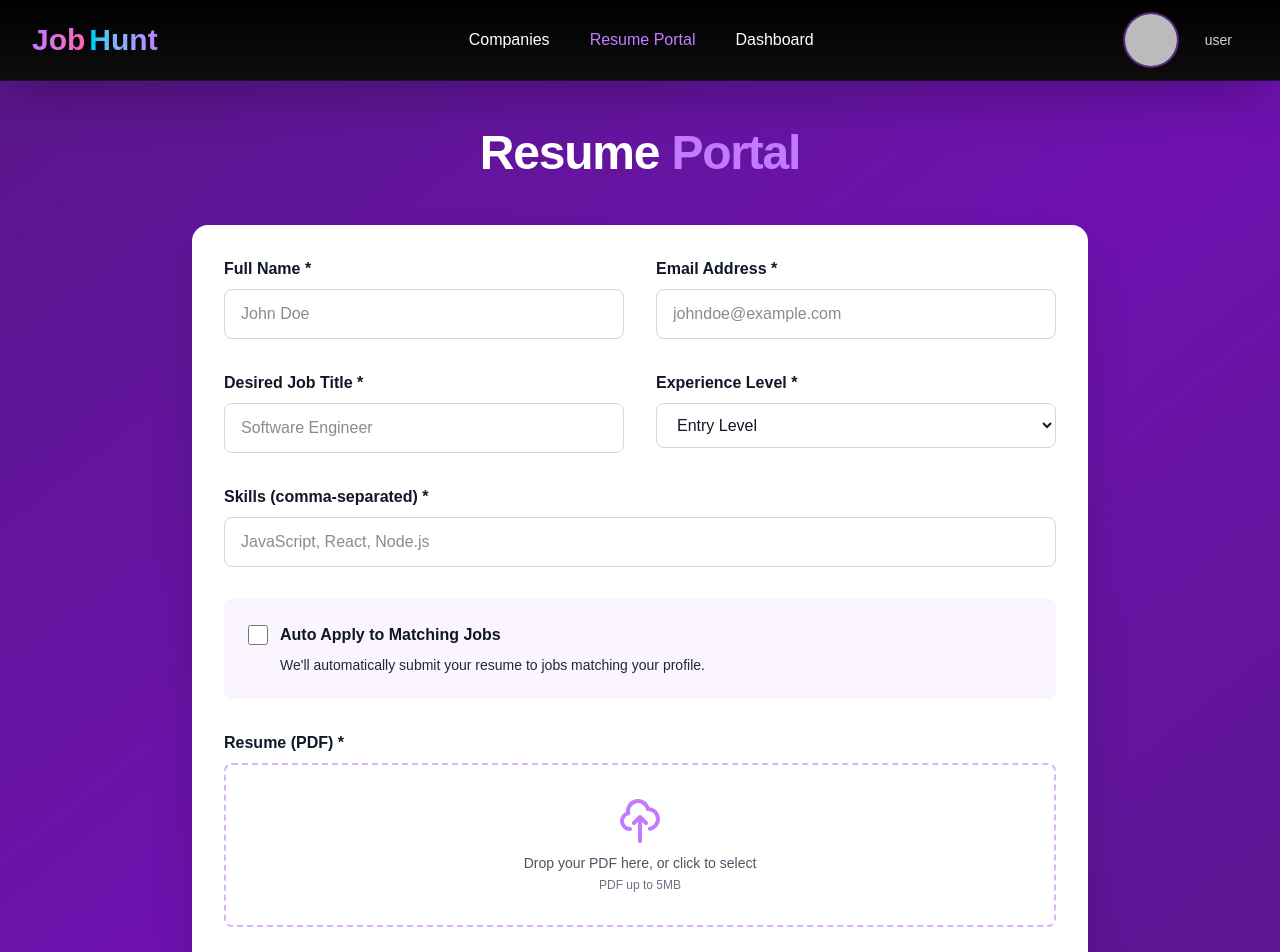
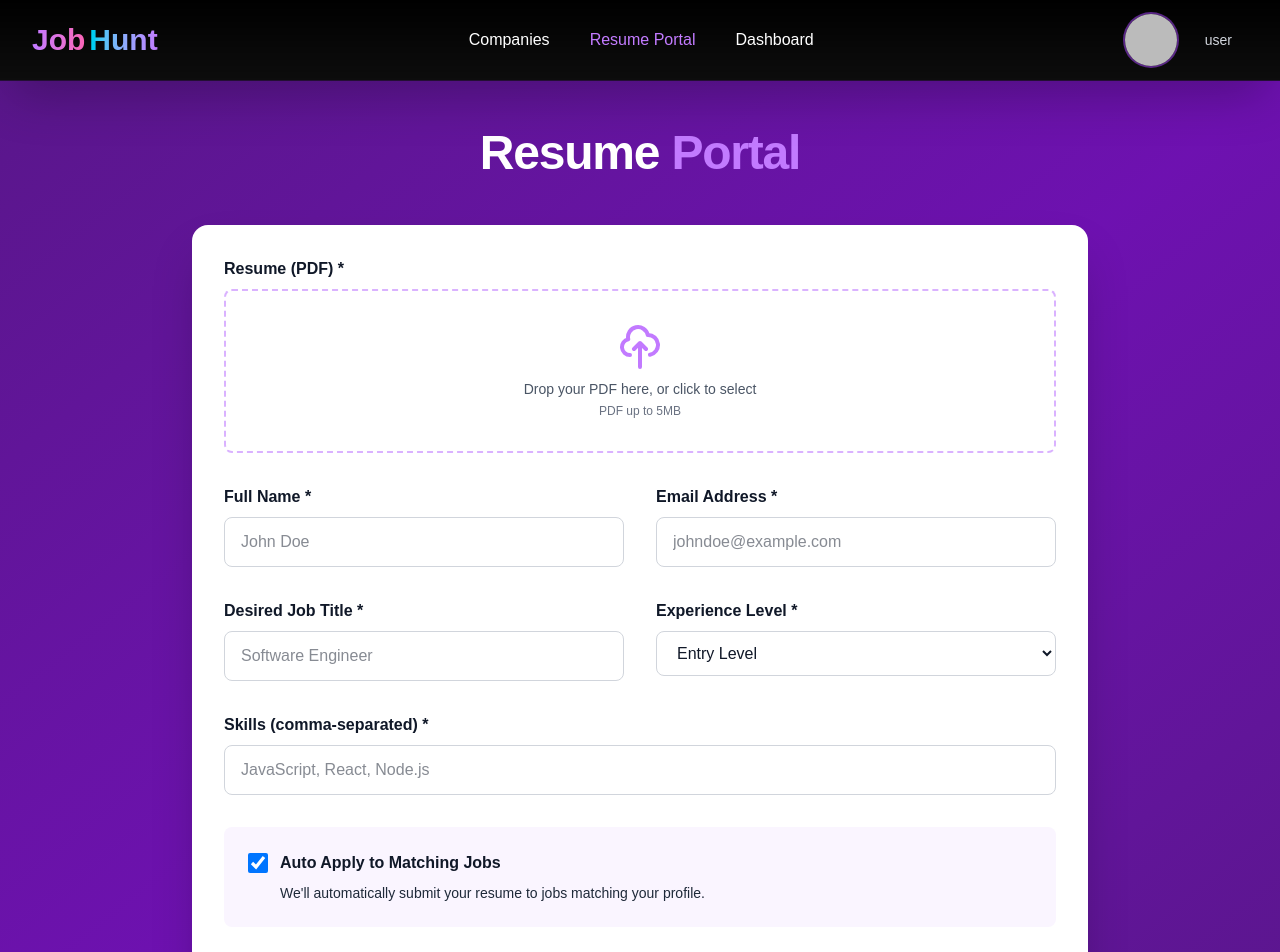
Before and after one commit to saurabh2774/Automated-Candidate-Job-Profiling-Portal-, a Next.js app: page /resume-portal in a window 1280 px wide. Shown: the top 952 px of the page. Built offline with nearby package versions, Linux system fonts and the light colour scheme; no server answers; sample sign-in values are in the browser's storage.

Commit message:
Refactor ResumePortal with Suspense and search params

```diff
--- a/app/resume-portal/page.js
+++ b/app/resume-portal/page.js
@@ -1,15 +1,20 @@
 "use client";
 
-import { useState } from "react";
+import { useState, useEffect, Suspense } from "react";
+import { useSearchParams } from "next/navigation";
 
-export default function ResumePortal() {
+function ResumePortalContent() {
+  const searchParams = useSearchParams();
+  const targetCompanyId = searchParams.get('companyId');
+  const targetCompanyName = searchParams.get('companyName');
+
   const [formData, setFormData] = useState({
     fullName: "",
     email: "",
     desiredJobTitle: "",
     skills: "",
     experienceLevel: "entry",
-    autoApply: false,
+    autoApply: !targetCompanyId, // Default to false if applying to specific company
     resume: null,
   });
 
@@ -17,6 +22,13 @@ export default function ResumePortal() {
   const [submitSuccess, setSubmitSuccess] = useState(false);
   const [submitError, setSubmitError] = useState("");
   const [matchNotification, setMatchNotification] = useState({ show: false, message: "" });
+
+  // Effect to handle direct application state
+  useEffect(() => {
+    if (targetCompanyId) {
+      setFormData(prev => ({ ...prev, autoApply: false }));
+    }
+  }, [targetCompanyId]);
 
   const validateFile = (file) => {
     // Check if file exists
@@ -91,11 +103,15 @@ export default function ResumePortal() {
             }
         });
 
+        // --- KEY ADDITION: Pass the target company ID if it exists ---
+        if (targetCompanyId) {
+            formDataToSend.append('targetCompanyId', targetCompanyId);
+        }
+
         const response = await fetch('/api/resume-upload', {
             method: 'POST',
             body: formDataToSend,
         });
-
 
         if (!response.ok) {
             let errorMessage;
@@ -105,7 +121,6 @@ export default function ResumePortal() {
                 const errorData = await response.json();
                 errorMessage = errorData.message || 'Failed to submit application';
             } else {
-                // This will catch the "<!DOCTYPE..." error
                 const errorText = await response.text();
                 console.error("Server returned non-JSON error:", errorText);
                 errorMessage = `Server error: ${response.status} ${response.statusText}. Check console for details.`;
@@ -120,9 +135,9 @@ export default function ResumePortal() {
             setSubmitSuccess(true);
             setMatchNotification({
                 show: true,
-                message: data.matches > 0
-                    ? `Match found: ${data.matches} matches found`
-                    : "Match not found"
+                message: targetCompanyId
+                  ? `Application sent successfully to ${targetCompanyName || 'the company'}!`
+                  : (data.matches > 0 ? `Match found: ${data.matches} matches found` : "Match not found")
             });
 
             setFormData({
@@ -136,7 +151,6 @@ export default function ResumePortal() {
             });
             e.target.reset();
         } else {
-
             throw new Error(data.message || 'Failed to submit application');
         }
 
@@ -161,7 +175,11 @@ export default function ResumePortal() {
     <div className="min-h-screen bg-gradient-to-br from-purple-900 via-purple-800 to-purple-900 py-12 px-4">
       <div className="container mx-auto max-w-4xl">
         <h1 className="text-5xl font-extrabold mb-12 text-center text-white tracking-tight">
-          Resume <span className="text-purple-400">Portal</span>
+          {targetCompanyId ? (
+             <>Apply to <span className="text-purple-400">{targetCompanyName || 'Company'}</span></>
+          ) : (
+             <>Resume <span className="text-purple-400">Portal</span></>
+          )}
         </h1>
 
         {matchNotification.show && (
@@ -195,6 +213,50 @@ export default function ResumePortal() {
               </div>
             )}
 
+            <div>
+              <label htmlFor="resume" className="block text-gray-900 font-bold mb-2">
+                Resume (PDF) *
+              </label>
+              <div className="relative">
+                <input
+                  type="file"
+                  id="resume"
+                  name="resume"
+                  onChange={handleChange}
+                  accept=".pdf"
+                  required
+                  className="hidden"
+                />
+                <label
+                  htmlFor="resume"
+                  className="cursor-pointer flex items-center justify-center border-2 border-dashed border-purple-300 rounded-lg p-8 hover:border-purple-500 hover:bg-purple-50 transition-all group"
+                >
+                  <div className="text-center">
+                    <svg
+                      className="mx-auto h-12 w-12 text-purple-400 group-hover:text-purple-500 transition-colors"
+                      fill="none"
+                      stroke="currentColor"
+                      viewBox="0 0 24 24"
+                    >
+                      <path
+                        strokeLinecap="round"
+                        strokeLinejoin="round"
+                        strokeWidth={2}
+                        d="M7 16a4 4 0 01-.88-7.903A5 5 0 1115.9 6L16 6a5 5 0 011 9.9M15 13l-3-3m0 0l-3 3m3-3v12"
+                      />
+                    </svg>
+                    <p className="mt-2 text-sm text-gray-600 group-hover:text-gray-700">
+                      {formData.resume
+                        ? `Selected: ${formData.resume.name}`
+                        : "Drop your PDF here, or click to select"}
+                    </p>
+                    <p className="mt-1 text-xs text-gray-500">
+                      PDF up to 5MB
+                    </p>
+                  </div>
+                </label>
+              </div>
+            </div>
             <div className="grid grid-cols-1 md:grid-cols-2 gap-8">
               <div>
                 <label htmlFor="fullName" className="block text-gray-900 font-bold mb-2">
@@ -282,7 +344,8 @@ export default function ResumePortal() {
               />
             </div>
 
-            <div className="bg-purple-50 rounded-lg p-6">
+            {/* Conditional Auto Apply Section */}
+            <div className={`rounded-lg p-6 ${targetCompanyId ? 'bg-gray-100' : 'bg-purple-50'}`}>
               <div className="flex items-center space-x-3">
                 <input
                   type="checkbox"
@@ -290,61 +353,20 @@ export default function ResumePortal() {
                   name="autoApply"
                   checked={formData.autoApply}
                   onChange={handleChange}
-                  className="h-5 w-5 text-purple-600 rounded focus:ring-purple-500"
+                  disabled={!!targetCompanyId}
+                  className="h-5 w-5 text-purple-600 rounded focus:ring-purple-500 disabled:opacity-50"
                 />
-                <label htmlFor="autoApply" className="text-gray-900 font-bold">
-                  Auto Apply to Matching Jobs
+                <label htmlFor="autoApply" className={`font-bold ${targetCompanyId ? 'text-gray-500' : 'text-gray-900'}`}>
+                  {targetCompanyId ? 'Direct Application' : 'Auto Apply to Matching Jobs'}
                 </label>
               </div>
               <p className="text-gray-800 text-sm mt-2 ml-8">
-                We&apos;ll automatically submit your resume to jobs matching your profile.
+                {targetCompanyId
+                  ? `You are applying directly to ${targetCompanyName || 'this company'}.`
+                  : "We'll automatically submit your resume to jobs matching your profile."}
               </p>
             </div>
 
-            <div>
-              <label htmlFor="resume" className="block text-gray-900 font-bold mb-2">
-                Resume (PDF) *
-              </label>
-              <div className="relative">
-                <input
-                  type="file"
-                  id="resume"
-                  name="resume"
-                  onChange={handleChange}
-                  accept=".pdf"
-                  required
-                  className="hidden"
-                />
-                <label
-                  htmlFor="resume"
-                  className="cursor-pointer flex items-center justify-center border-2 border-dashed border-purple-300 rounded-lg p-8 hover:border-purple-500 hover:bg-purple-50 transition-all group"
-                >
-                  <div className="text-center">
-                    <svg
-                      className="mx-auto h-12 w-12 text-purple-400 group-hover:text-purple-500 transition-colors"
-                      fill="none"
-                      stroke="currentColor"
-                      viewBox="0 0 24 24"
-                    >
-                      <path
-                        strokeLinecap="round"
-                        strokeLinejoin="round"
-                        strokeWidth={2}
-                        d="M7 16a4 4 0 01-.88-7.903A5 5 0 1115.9 6L16 6a5 5 0 011 9.9M15 13l-3-3m0 0l-3 3m3-3v12"
-                      />
-                    </svg>
-                    <p className="mt-2 text-sm text-gray-600 group-hover:text-gray-700">
-                      {formData.resume
-                        ? `Selected: ${formData.resume.name}`
-                        : "Drop your PDF here, or click to select"}
-                    </p>
-                    <p className="mt-1 text-xs text-gray-500">
-                      PDF up to 5MB
-                    </p>
-                  </div>
-                </label>
-              </div>
-            </div>
 
             <button
               type="submit"
@@ -360,7 +382,7 @@ export default function ResumePortal() {
                   Submitting...
                 </span>
               ) : (
-                "Submit Resume"
+                targetCompanyId ? "Submit Application" : "Submit Resume"
               )}
             </button>
           </form>
@@ -369,3 +391,11 @@ export default function ResumePortal() {
     </div>
   );
 }
+
+export default function ResumePortal() {
+  return (
+    <Suspense fallback={<div className="min-h-screen bg-purple-900 flex items-center justify-center text-white">Loading...</div>}>
+      <ResumePortalContent />
+    </Suspense>
+  );
+}
```
